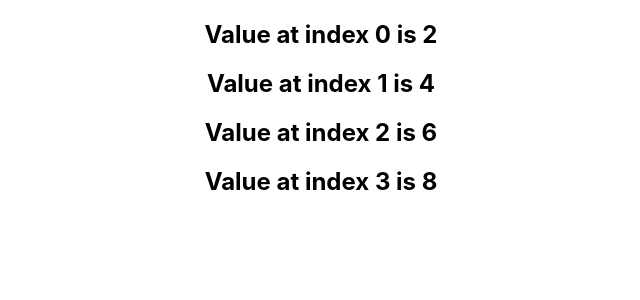
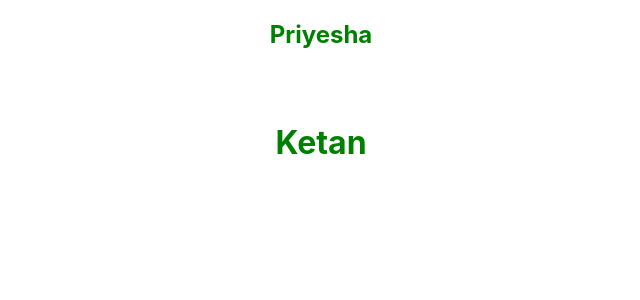
Before and after one commit to Priyesha/Learning-React, a React (Create React App) app: page / in a window 1280 px wide. Shown: the top 300 px of the page, without its empty margins (319-959 px from the left). Built offline with nearby package versions, Linux system fonts and the light colour scheme.

Commit message:
stylesheet added

```diff
--- a/src/App.js
+++ b/src/App.js
@@ -12,6 +12,7 @@ import Parent from './components/parentComponent'
 import ConditionalRendering from './components/conditionalRendering';
 import ListRendering from './components/ListRendering';
 import ListRenderingComplex from './components/ListRenderingComplex';
+import Stylesheets from './components/Stylesheets';
 
 function App() {
   return (
@@ -39,8 +40,9 @@ function App() {
     {/* <EventBinding></EventBinding> */}
     {/* <Parent/> */}
     {/* <ConditionalRendering/>*/}
-    <ListRendering/>
+    {/* <ListRendering/>  */}
     {/* <ListRenderingComplex/> */}
+    <Stylesheets isPrimary={true}/>
 
     </div>
   );
--- /dev/null
+++ b/src/components/Stylesheets.js
@@ -0,0 +1,17 @@
+import React from "react";
+import "./styles.css";
+
+function Stylesheets(props) {
+  const className = props.isPrimary ? "primary" : "";
+  return (
+    <div>
+       {/* with one class variable  */}
+      <h2 className={className}>Priyesha</h2>
+
+      {/* with multiple classnames */}
+      <h6 className={`${className} font-xl`}>Ketan</h6>
+    </div>
+  );
+}
+
+export default Stylesheets;
--- /dev/null
+++ b/src/components/styles.css
@@ -0,0 +1,7 @@
+.primary {
+    color: green;
+}
+
+.font-xl {
+  font-size: xx-large;
+}
```
